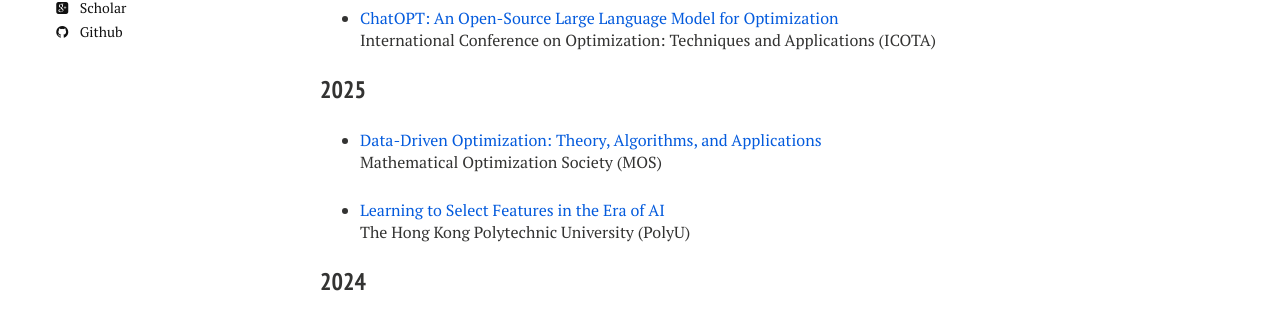
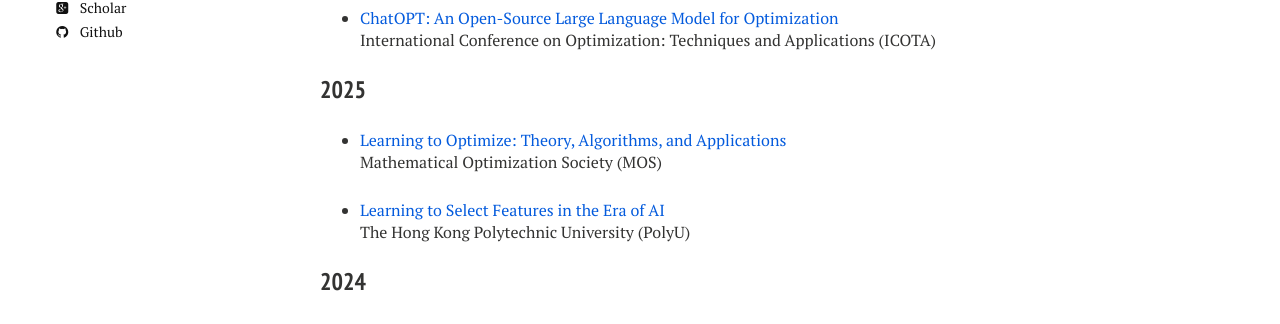
Before and after one commit to xianchaoxiu/xianchaoxiu.github.io, a Jekyll site: the page built from talks/index.md, in a window 1280 px wide. Shown: the part 309-633 px from the top of the page. Built offline with Jekyll 4.4.1, drawn with Linux system fonts in a browser that asks for light colours; nearby versions of some CDN libraries.

Commit message:
Update index.md

```diff
--- a/talks/index.md
+++ b/talks/index.md
@@ -23,7 +23,7 @@ International Conference on Optimization: Techniques and Applications (ICOTA) <b
 
 ### 2025
 
-* <a href="../talks/2025-MOS.pdf" class="textlink" target="_blank"> Data-Driven Optimization: Theory, Algorithms, and Applications</a> <br>
+* <a href="../talks/2025-MOS.pdf" class="textlink" target="_blank"> Learning to Optimize: Theory, Algorithms, and Applications</a> <br>
 Mathematical Optimization Society (MOS) <br>
 
 * <a href="../talks/2025-POLYU.pdf" class="textlink" target="_blank"> Learning to Select Features in the Era of AI </a><br>
```
